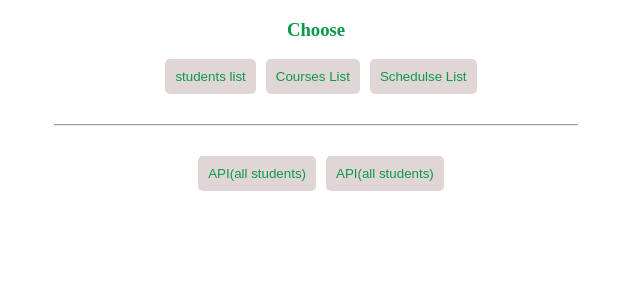
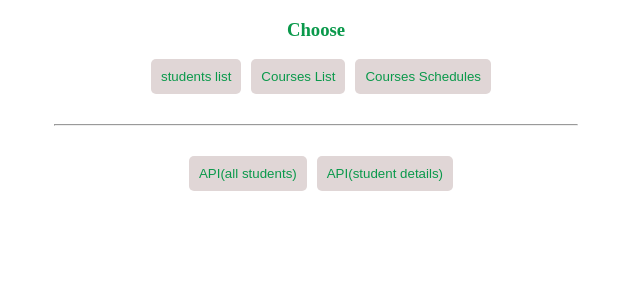
Before and after one commit to mahmoodhoroun/flask-student-project, a Flask app: page / in a window 1280 px wide. Shown: the top 300 px of the page, without its empty margins (324-964 px from the left). Run offline with Flask 2, Linux system fonts and the light colour scheme.

Commit message:
Update template.html

```diff
--- a/templates/template.html
+++ b/templates/template.html
@@ -37,7 +37,7 @@
     <form>
         <a href="./students_list.html"><input type="button" value="students list"></a>
         <a href="./courses_list.html"><input type="button" value="Courses List"></a>
-        <a href="./courses_schedules.html"><input type="button" value="Schedulse List"></a>
+        <a href="./courses_schedules.html"><input type="button" value="Courses Schedules"></a>
 
     </form>
     <div>
@@ -45,7 +45,7 @@
     </div>
     <form>
         <a href="/student_details?token=abc123"><input type="button" value="API(all students)"></a>
-        <a href="/student_details/1?token=abc123"><input type="button" value="API(all students)"></a>
+        <a href="/student_details/1?token=abc123"><input type="button" value="API(student details)"></a>
     </form>
 </body>
 </html>
```
